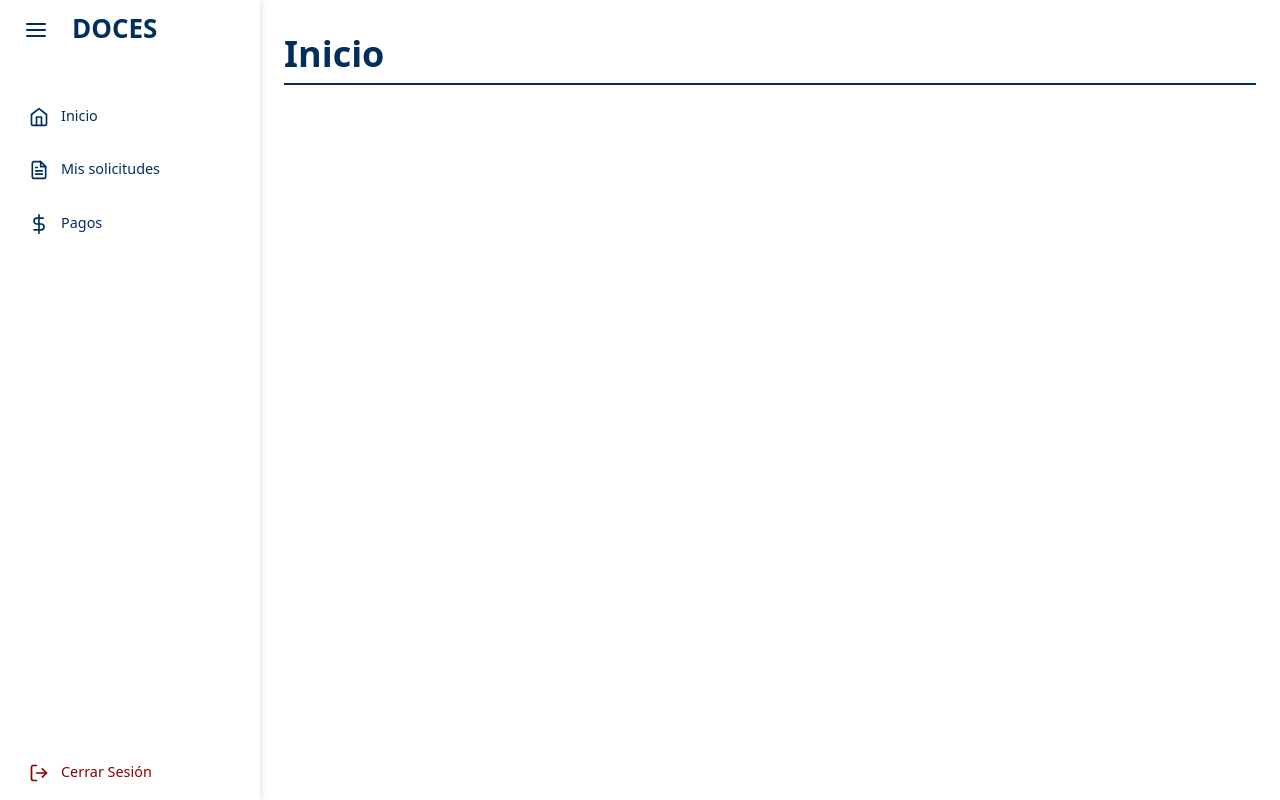
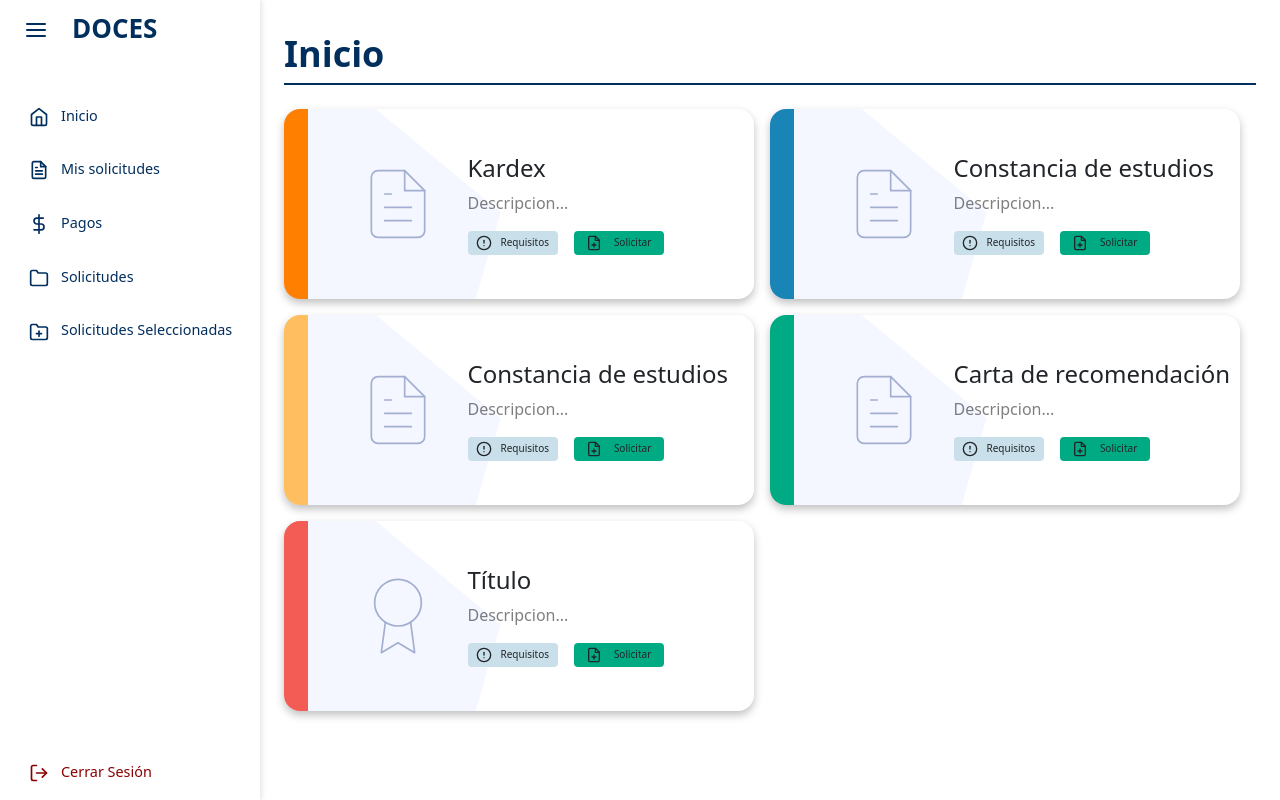
Before and after one commit to Carlos-Mtzg/doces_front, a React (Vite) app: page / in a window 1280 px wide. Built offline with nearby package versions, Linux system fonts and the light colour scheme.

Commit message:
fix: Navegación a pantallas de administrador
Se agregaron a la sidebar las dos opciones para moverse a las pantallas de administrador, así cada uno de sus componentes puede ir ya a su respectiva pantalla

```diff
--- a/src/components/Frontend.jsx
+++ b/src/components/Frontend.jsx
@@ -1,6 +1,6 @@
 import { useState } from "react";
 import { Outlet, Link } from "react-router-dom"
-import { Home, FileText, DollarSign, LogOut, Menu } from "react-feather"
+import { Home, FileText, DollarSign, LogOut, Menu, Folder, FolderPlus } from "react-feather"
 import '../../public/css/sidebar.css'
 
 const Frontend = () => {
@@ -41,6 +41,18 @@ const Frontend = () => {
                             <span>Pagos</span>
                         </Link>
                     </li>
+                    <li className="sidebar-item">
+                        <Link to="/admin/" className="sidebar-link">
+                            <Folder />
+                            <span>Solicitudes</span>
+                        </Link>
+                    </li>
+                    <li className="sidebar-item">
+                        <Link to="/admin/requestsSelected" className="sidebar-link">
+                            <FolderPlus />
+                            <span>Solicitudes Seleccionadas</span>
+                        </Link>
+                    </li>
                     {/* <li className="sidebar-item">
                         <Link to="#" className="sidebar-link collapsed has-dropdown" data-bs-toggle="collapse"
                             data-bs-target="#auth" aria-expanded="false" aria-controls="auth">
--- a/src/main.jsx
+++ b/src/main.jsx
@@ -12,6 +12,8 @@ import Requests from "./pages/Requests"
 import Payments from "./pages/Payments"
 import Login from "./auth/Login"
 import Register from "./auth/Register"
+import AdminRequests from "./pages/admin/Requests"
+import RequestsSelected from "./pages/admin/RequestsSelected"
 
 const router = createBrowserRouter(
   [
@@ -45,9 +47,24 @@ const router = createBrowserRouter(
           {
             path: 'payments',
             element: <Payments />
-          }
+          },
         ]
     },
+    {
+      path: '/admin',
+      element: <Frontend />,
+      children:
+        [
+          {
+            index: true,
+            element: <AdminRequests />
+          },
+          {
+            path: 'requestsSelected',
+            element: <RequestsSelected />
+          },
+        ]
+    }
   ]
 )
 
--- a/src/pages/Home.jsx
+++ b/src/pages/Home.jsx
@@ -1,9 +1,12 @@
 import React from 'react'
 import '../../public/css/user/home.css'
+import DocumentCard from '../components/DocumentCard'
+
 const Home = () => {
     return (
         <>
             <h1 className='title py-2 mb-4'>Inicio</h1>
+            <DocumentCard />
         </>
     )
 }
--- a/src/pages/Requests.jsx
+++ b/src/pages/Requests.jsx
@@ -1,15 +1,12 @@
 import React from 'react'
-import AdminRequestTable from '../components/adminRequestTable'
 
 const Requests = () => {
-    return (
-        <>
-          <h1 className='title py-2'>Mis solicitudes</h1>
-          <AdminRequestTable />
+  return (
+    <>
+      <h1 className='title py-2'>Mis solicitudes</h1>
+    </>
 
-        </>
-
-    )
+  )
 }
 
 export default Requests
--- /dev/null
+++ b/src/pages/admin/Requests.jsx
@@ -0,0 +1,13 @@
+import React from 'react'
+import AdminRequestTable from '../../components/AdminRequestTable'
+
+const RequestsSelected = () => {
+    return (
+        <>
+            <h1 className='title py-2 mb-4'>Solicitudes</h1>
+            <AdminRequestTable />
+        </>
+    )
+}
+
+export default RequestsSelected
--- /dev/null
+++ b/src/pages/admin/RequestsSelected.jsx
@@ -0,0 +1,11 @@
+import React from 'react'
+
+const Requests = () => {
+    return (
+        <>
+            <h1 className='title py-2 mb-4'>Solicitudes Seleccionadas</h1>
+        </>
+    )
+}
+
+export default Requests
```
